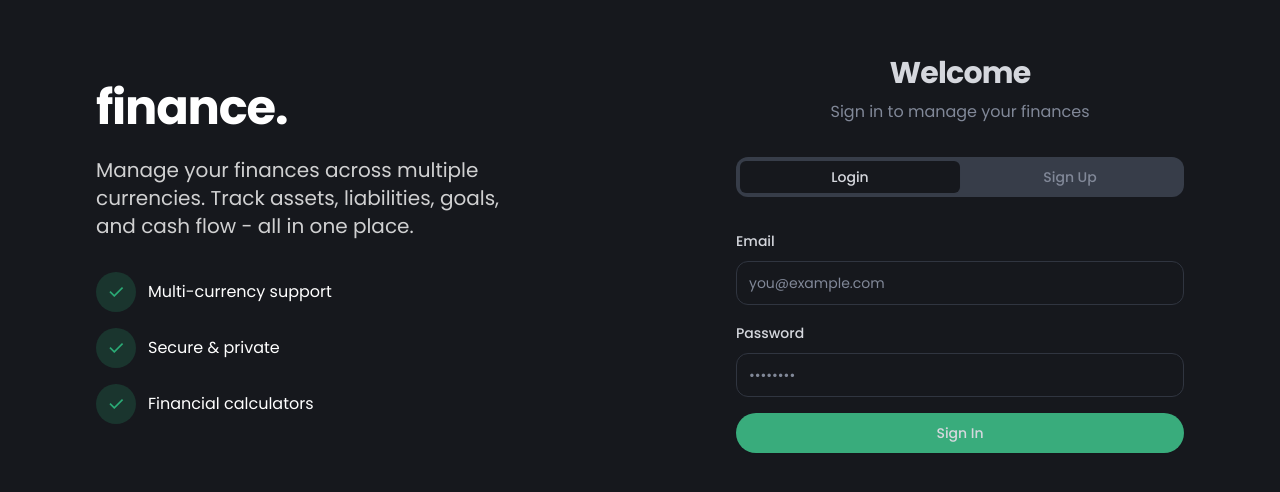
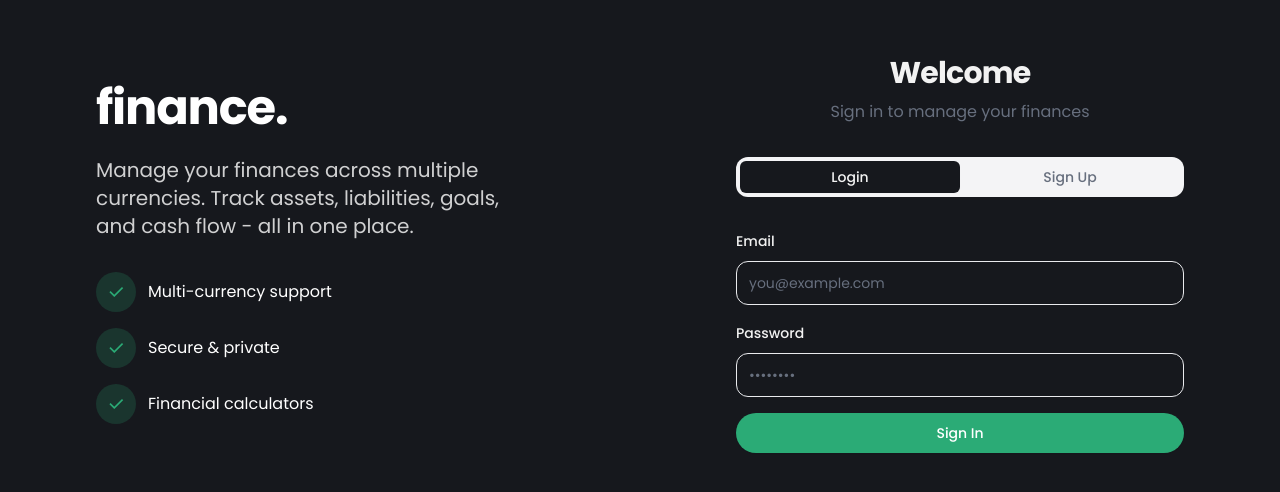
Before and after one commit to kunxlv/global-nest-finance, a React (Vite) app: page /auth in a window 1280 px wide. Shown: the part 146-638 px from the top of the page. Built offline with nearby package versions, Linux system fonts and the light colour scheme; no server answers; the HTML template or start-up script is replaced by a standard one.

Commit message:
Reverted to commit 1463aed507c04d41f0f18e52d4d21ab5175674e3

```diff
--- a/src/components/ui/button.tsx
+++ b/src/components/ui/button.tsx
@@ -9,11 +9,11 @@ const buttonVariants = cva(
   {
     variants: {
       variant: {
-        default: "bg-primary text-foreground shadow-sm hover:bg-accent-dark",
+        default: "bg-primary text-primary-foreground shadow-sm hover:bg-accent-dark",
         destructive: "bg-destructive text-destructive-foreground shadow-sm hover:bg-destructive/90",
-        outline: "border border-border bg-transparent text-foreground hover:bg-secondary",
+        outline: "border border-border bg-transparent text-card-foreground hover:bg-muted",
         secondary: "bg-secondary text-secondary-foreground shadow-sm hover:bg-muted",
-        ghost: "text-foreground hover:bg-secondary",
+        ghost: "text-card-foreground hover:bg-muted",
         link: "text-primary underline-offset-4 hover:underline",
       },
       size: {
--- a/src/index.css
+++ b/src/index.css
@@ -8,44 +8,44 @@ All colors MUST be HSL.
 
 @layer base {
   :root {
-    /* Dark premium theme with soft cards */
+    /* Dark premium theme with light cards */
     --background: 220 14% 10%;
-    --foreground: 220 10% 85%;
+    --foreground: 0 0% 95%;
 
     --background-alt: 220 14% 8%;
 
-    /* Soft off-white cards - easier on eyes */
-    --card: 220 14% 18%;
-    --card-foreground: 220 10% 90%;
+    /* Light cards on dark background */
+    --card: 0 0% 100%;
+    --card-foreground: 220 20% 20%;
 
-    --popover: 220 14% 18%;
-    --popover-foreground: 220 10% 90%;
+    --popover: 0 0% 100%;
+    --popover-foreground: 220 20% 20%;
 
     /* Primary = accent green for main actions */
-    --primary: 155 50% 45%;
-    --primary-foreground: 220 14% 10%;
+    --primary: 155 60% 42%;
+    --primary-foreground: 0 0% 100%;
 
-    /* Secondary = subtle dark for secondary actions */
-    --secondary: 220 14% 22%;
-    --secondary-foreground: 220 10% 80%;
+    /* Secondary = subtle gray for secondary actions */
+    --secondary: 220 10% 94%;
+    --secondary-foreground: 220 20% 25%;
 
-    /* Muted for card contexts */
-    --muted: 220 14% 25%;
-    --muted-foreground: 220 10% 55%;
+    /* Muted for light card contexts */
+    --muted: 220 10% 96%;
+    --muted-foreground: 220 10% 45%;
 
-    /* Accent green - softer */
-    --accent: 155 50% 45%;
-    --accent-foreground: 220 14% 10%;
-    --accent-light: 155 30% 25%;
-    --accent-dark: 155 60% 35%;
+    /* Accent green */
+    --accent: 155 60% 42%;
+    --accent-foreground: 0 0% 100%;
+    --accent-light: 155 45% 94%;
+    --accent-dark: 155 70% 32%;
 
-    --destructive: 0 60% 50%;
-    --destructive-foreground: 220 10% 95%;
+    --destructive: 0 72% 51%;
+    --destructive-foreground: 0 0% 100%;
 
-    /* Subtle borders */
-    --border: 220 14% 25%;
-    --input: 220 14% 22%;
-    --ring: 155 50% 45%;
+    /* Very light borders for cards */
+    --border: 220 10% 90%;
+    --input: 220 10% 92%;
+    --ring: 155 60% 42%;
 
     --success: 155 60% 42%;
     --success-foreground: 0 0% 100%;
@@ -78,36 +78,36 @@ All colors MUST be HSL.
   .dark {
     /* Same as root */
     --background: 220 14% 10%;
-    --foreground: 220 10% 85%;
+    --foreground: 0 0% 95%;
 
     --background-alt: 220 14% 8%;
 
-    --card: 220 14% 18%;
-    --card-foreground: 220 10% 90%;
+    --card: 0 0% 100%;
+    --card-foreground: 220 20% 20%;
 
-    --popover: 220 14% 18%;
-    --popover-foreground: 220 10% 90%;
+    --popover: 0 0% 100%;
+    --popover-foreground: 220 20% 20%;
 
-    --primary: 155 50% 45%;
-    --primary-foreground: 220 14% 10%;
+    --primary: 155 60% 42%;
+    --primary-foreground: 0 0% 100%;
 
-    --secondary: 220 14% 22%;
-    --secondary-foreground: 220 10% 80%;
+    --secondary: 220 10% 94%;
+    --secondary-foreground: 220 20% 25%;
 
-    --muted: 220 14% 25%;
-    --muted-foreground: 220 10% 55%;
+    --muted: 220 10% 96%;
+    --muted-foreground: 220 10% 45%;
 
-    --accent: 155 50% 45%;
-    --accent-foreground: 220 14% 10%;
-    --accent-light: 155 30% 25%;
-    --accent-dark: 155 60% 35%;
+    --accent: 155 60% 42%;
+    --accent-foreground: 0 0% 100%;
+    --accent-light: 155 45% 94%;
+    --accent-dark: 155 70% 32%;
 
-    --destructive: 0 60% 50%;
-    --destructive-foreground: 220 10% 95%;
+    --destructive: 0 72% 51%;
+    --destructive-foreground: 0 0% 100%;
 
-    --border: 220 14% 25%;
-    --input: 220 14% 22%;
-    --ring: 155 50% 45%;
+    --border: 220 10% 90%;
+    --input: 220 10% 92%;
+    --ring: 155 60% 42%;
 
     --success: 155 60% 42%;
     --success-foreground: 0 0% 100%;
```
